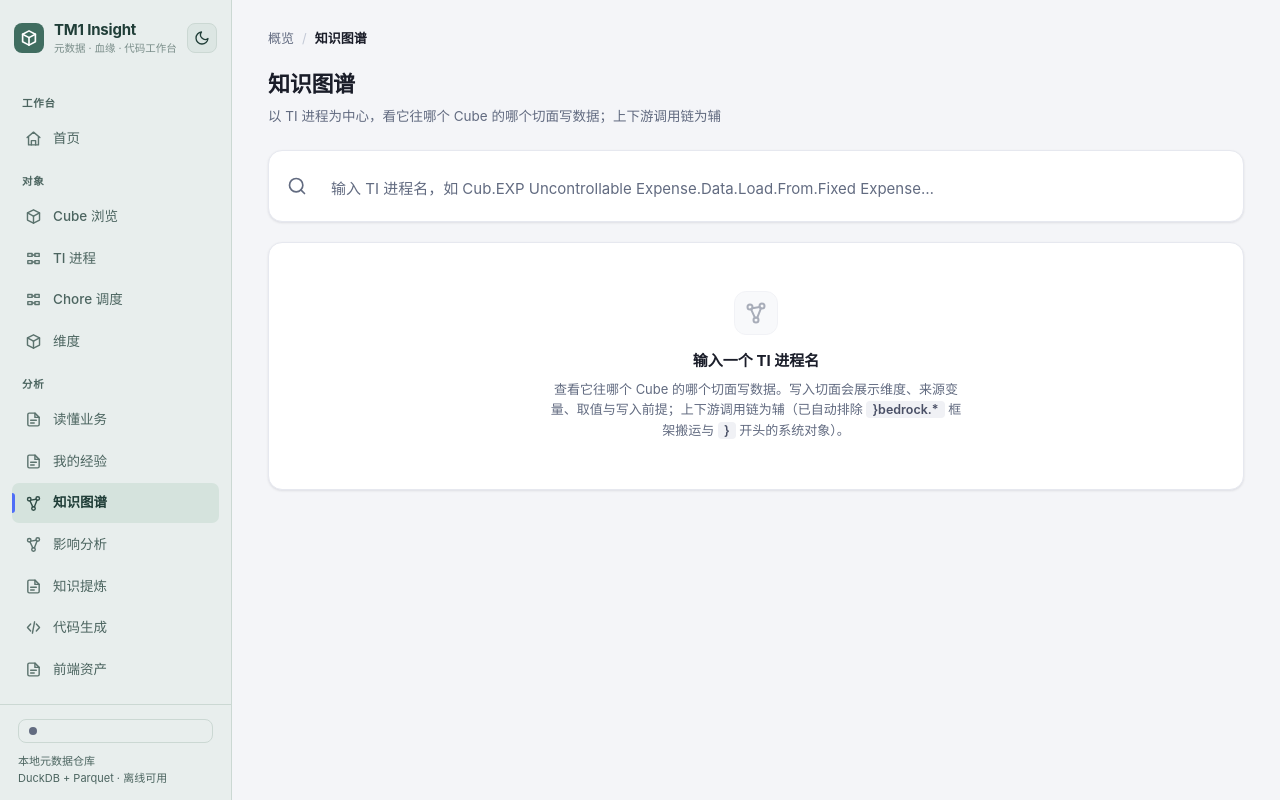
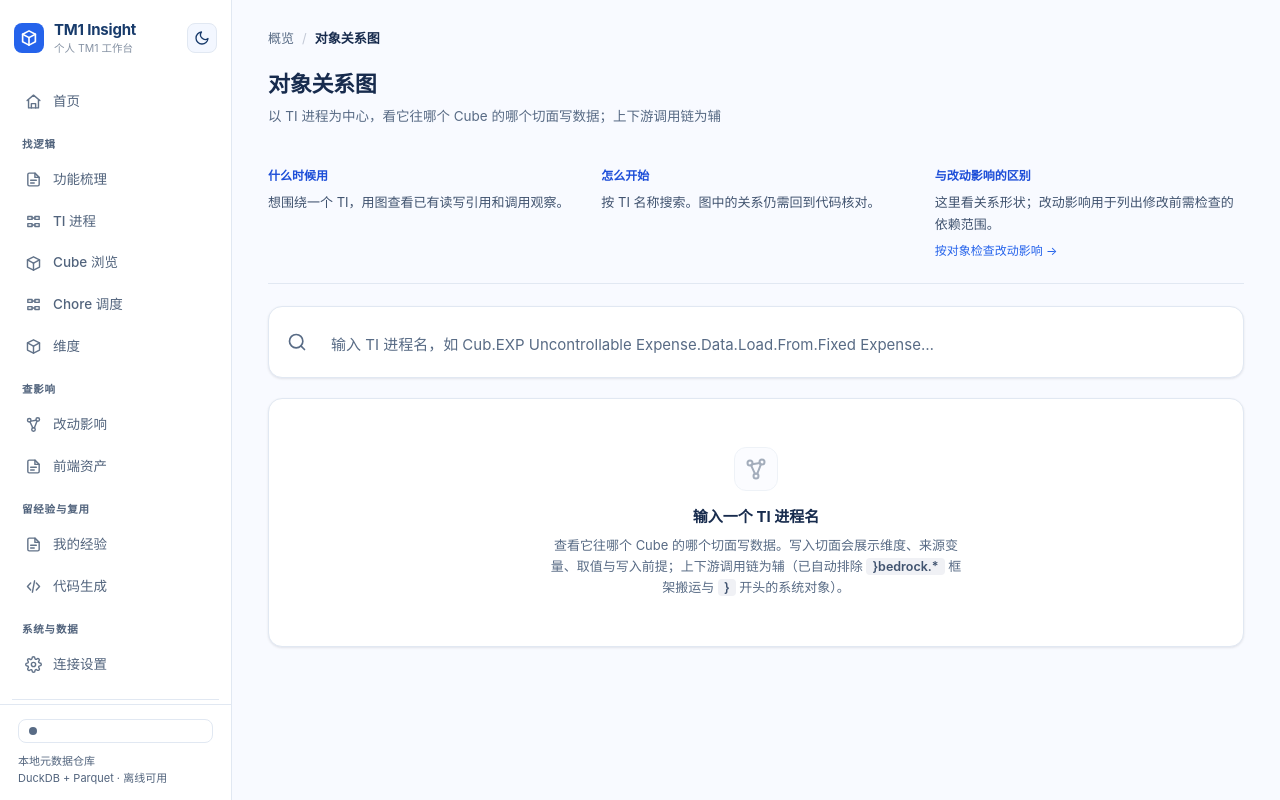
Before and after one commit to realYurk/tm1-insight, a FastAPI app: page /graph in a window 1280 px wide. Run offline with FastAPI, Linux system fonts and the light colour scheme; data that the repository does not hold is empty; parts of the project's set-up code (start-up, migrations or seed data) failed here and were passed over; some libraries are stand-ins or nearby versions.

Commit message:
feat: clarify personal workflows and brighten workspace design

```diff
--- a/src/tm1_insight/api/experience.py
+++ b/src/tm1_insight/api/experience.py
@@ -1,4 +1,4 @@
-"""Private reviewed experience, deterministic comparison and source isolation."""
+"""Personal experience notes, deterministic comparison and source isolation."""
 from __future__ import annotations
 import json
 import sqlite3
@@ -70,7 +70,7 @@ def save_candidate(body:Candidate):
 
 @router.get("/api/experience/cards")
 def list_cards(offset:int=Query(0,ge=0),limit:int=Query(20,ge=1,le=50),q:str=Query("",max_length=200),status:str=""):
-    if status and status not in experience.STATUSES:raise HTTPException(400,"未知评审状态。")
+    if status and status not in experience.STATUSES:raise HTTPException(400,"未知整理状态。")
     settings=get_settings().model_copy();source=fingerprint(settings)
     total,cards=experience.listing(settings,offset,limit,q,status)
     return {"total":total,"items":[tagged(card,source) for card in cards],"offset":offset,"source_fingerprint":source}
@@ -86,7 +86,7 @@ def get_card(identifier:str):
 def review_card(identifier:str,body:Review):
     settings=get_settings().model_copy();source=fingerprint(settings)
     try:
-        card=experience.update(settings,identifier,body.expected_revision,body.model_dump(exclude={"expected_revision"}),source)
+        card=experience.update(settings,identifier,body.expected_revision,body.model_dump(exclude={"expected_revision"},exclude_unset=True),source)
         return tagged(card,source)
     except KeyError as exc:raise HTTPException(404,"当前项目没有这条经验。") from exc
     except RuntimeError as exc:raise HTTPException(409,str(exc)) from exc
--- a/src/tm1_insight/api/static/workbench.css
+++ b/src/tm1_insight/api/static/workbench.css
@@ -3,14 +3,26 @@
 .invocation-columns > div { min-width: 0; overflow-wrap: anywhere; }
 .invocation-columns code { white-space: pre-wrap; }
 @media (max-width: 900px) { .invocation-columns { grid-template-columns: minmax(0,1fr); } }
-:root { --side-bg: #e8eeed; --side-bg-2: #dce6e3; --side-text: #4c6560; --side-text-strong: #203e38; --side-border: #cbd8d3; --side-active: #d5e3dd; }
-[data-theme="dark"] { --side-bg: #1b302f; --side-bg-2: #233e3a; --side-text: #b3cac4; --side-text-strong: #eef6f2; --side-border: #35524c; --side-active: #2b4942; }
-.sidebar .brand-logo { background: #406d60; box-shadow: none; }
+:root { --accent: #2563eb; --accent-strong: #1d4ed8; --accent-soft: #edf4ff; --accent-glow: rgb(37 99 235 / 10%); --bg: #f8faff; --card: #fff; --text: #172b4d; --text-2: #40536f; --muted: #586b85; --border: #e1e8f2; --border-strong: #cbd6e6; --side-bg: #fff; --side-bg-2: #f3f7ff; --side-text: #52647d; --side-text-strong: #183b6b; --side-border: #e1e8f2; --side-active: #eaf2ff; }
+[data-theme="dark"] { --accent: #82b1ff; --accent-strong: #aacbff; --accent-soft: #213455; --bg: #111b2c; --card: #19263b; --text: #ecf3ff; --text-2: #c6d5ec; --muted: #abbdd7; --border: #32435e; --border-strong: #4c6080; --side-bg: #142036; --side-bg-2: #203350; --side-text: #b8cae3; --side-text-strong: #ecf3ff; --side-border: #32435e; --side-active: #263e63; }
+.sidebar .brand-logo { background: #2563eb; box-shadow: none; }
 .sidebar .brand-name { color: var(--side-text-strong); }
 .sidebar .nav-link.active { color: var(--side-text-strong); }
 .sidebar .nav-group-label { opacity: 1; }
 .sidebar .sidebar-foot { opacity: 1; }
 .sidebar .theme-toggle { color: var(--side-text-strong); border-color: var(--side-border); background: var(--side-bg-2); }
+.btn.primary { background: #2563eb; border-color: #2563eb; color: #fff; }
+.btn.primary:hover { background: #1d4ed8; border-color: #1d4ed8; color: #fff; }
+.nav-more { border-top: 1px solid var(--side-border); margin-top: 14px; padding-top: 8px; }
+.nav-more summary { color: var(--side-text); font-size: 12px; padding: 10px; cursor: pointer; }
+.task-help { display: grid; grid-template-columns: repeat(3,minmax(0,1fr)); gap: 24px; padding: 16px 0 22px; margin: 0 0 22px; border-bottom: 1px solid var(--border); }
+.task-help h2 { font-size: 12px; font-weight: 600; color: var(--accent-strong); margin: 0 0 6px; }
+.task-help p { font-size: 13px; color: var(--text-2); margin: 0; line-height: 1.7; }
+.task-help a { display: inline-block; margin-top: 6px; font-size: 12px; }
+.study-extra { margin: 12px 0; }
+.study-extra summary { cursor: pointer; color: var(--muted); font-size: 13px; }
+@media (max-width: 700px) { .task-help { grid-template-columns: minmax(0,1fr); gap: 12px; } }
+@media (max-width: 1000px) { .sidebar .nav-more summary { padding: 12px 0; text-align: center; font-size: 10px; } }
 .workspace-home { max-width: 1280px; margin: 0 auto; }
 .workspace-heading { display: flex; justify-content: space-between; align-items: flex-start; gap: 24px; padding: 14px 0 30px; }
 .workspace-eyebrow { margin: 0 0 12px; font-size: 11px; font-weight: 600; letter-spacing: .13em; color: var(--muted); }
--- a/src/tm1_insight/api/templates/base.html
+++ b/src/tm1_insight/api/templates/base.html
@@ -11,7 +11,7 @@
     // 页面加载前应用主题，避免闪烁
     (function () {
       try {
-        var t = localStorage.getItem('tm1-theme');
+        var t = localStorage.getItem('tm1-theme-v2');
         if (t === 'dark') document.documentElement.setAttribute('data-theme', 'dark');
       } catch (e) {}
     })();
@@ -28,57 +28,37 @@
         </div>
         <div class="brand-text">
           <div class="brand-name">TM1 Insight</div>
-          <div class="brand-sub">元数据 · 血缘 · 代码工作台</div>
+          <div class="brand-sub">个人 TM1 工作台</div>
         </div>
         <button class="theme-toggle" id="theme-toggle" type="button" title="切换浅色/深色主题" aria-label="切换主题">
           <svg width="16" height="16" viewBox="0 0 24 24" fill="none" stroke="currentColor" stroke-width="2" stroke-linecap="round" stroke-linejoin="round"><path d="M21 12.79A9 9 0 1 1 11.21 3 7 7 0 0 0 21 12.79z"/></svg>
         </button>
       </div>
 
-      <nav class="sidebar-nav">
+      <nav class="sidebar-nav" aria-label="工作导航">
         {% set path = request.url.path %}
-        <div class="nav-group-label">工作台</div>
-        <a href="/" aria-label="首页" title="首页" class="nav-link {% if path == '/' %}active{% endif %}">
-          <span class="nav-icon">{% include "icons/home.svg" %}</span><span>首页</span>
-        </a>
-        <div class="nav-group-label">对象</div>
-        <a href="/cubes" aria-label="Cube 浏览" title="Cube 浏览" class="nav-link {% if path.startswith('/cubes') or path.startswith('/explorer/cube') %}active{% endif %}">
-          <span class="nav-icon">{% include "icons/cube.svg" %}</span><span>Cube 浏览</span>
-        </a>
-        <a href="/processes" aria-label="TI 进程" title="TI 进程" class="nav-link {% if path.startswith('/processes') or path.startswith('/explorer/process') or path in ['/calculation','/invocation'] %}active{% endif %}">
-          <span class="nav-icon">{% include "icons/process.svg" %}</span><span>TI 进程</span>
-        </a>
-        <a href="/chores" aria-label="Chore 调度" title="Chore 调度" class="nav-link {% if path.startswith('/chores') or path.startswith('/explorer/chore') %}active{% endif %}">
-          <span class="nav-icon">{% include "icons/process.svg" %}</span><span>Chore 调度</span>
-        </a>
-        <a href="/dimensions" aria-label="维度" title="维度" class="nav-link {% if path.startswith('/dimensions') %}active{% endif %}">
-          <span class="nav-icon">{% include "icons/cube.svg" %}</span><span>维度</span>
-        </a>
-        <div class="nav-group-label">分析</div>
-        <a href="/learn" aria-label="读懂业务" title="读懂业务" class="nav-link {% if path.startswith('/learn') %}active{% endif %}"><span class="nav-icon">{% include "icons/assets.svg" %}</span><span>读懂业务</span></a>
-        <a href="/experience" aria-label="我的经验" title="我的经验" class="nav-link {% if path.startswith('/experience') %}active{% endif %}"><span class="nav-icon">{% include "icons/assets.svg" %}</span><span>我的经验</span></a>
-        <a href="/graph" aria-label="知识图谱" title="知识图谱" class="nav-link {% if path.startswith('/graph') %}active{% endif %}">
-          <span class="nav-icon">{% include "icons/graph.svg" %}</span><span>知识图谱</span>
-        </a>
-        <a href="/impact" aria-label="影响分析" title="影响分析" class="nav-link {% if path.startswith('/impact') %}active{% endif %}">
-          <span class="nav-icon">{% include "icons/graph.svg" %}</span><span>影响分析</span>
-        </a>
-        <a href="/knowledge" aria-label="知识提炼" title="知识提炼" class="nav-link {% if path.startswith('/knowledge') %}active{% endif %}">
-          <span class="nav-icon">{% include "icons/assets.svg" %}</span><span>知识提炼</span>
-        </a>
-        <a href="/codegen" aria-label="代码生成" title="代码生成" class="nav-link {% if path.startswith('/codegen') %}active{% endif %}">
-          <span class="nav-icon">{% include "icons/codegen.svg" %}</span><span>代码生成</span>
-        </a>
-        <a href="/audit" aria-label="前端资产" title="前端资产" class="nav-link {% if path.startswith('/audit') %}active{% endif %}">
-          <span class="nav-icon">{% include "icons/assets.svg" %}</span><span>前端资产</span>
-        </a>
+        {% macro nav(href,label,icon,active) -%}<a href="{{ href }}" aria-label="{{ label }}" title="{{ label }}" class="nav-link {{ 'active' if active else '' }}" {% if active %}aria-current="page"{% endif %}><span class="nav-icon">{% include "icons/" ~ icon ~ ".svg" %}</span><span>{{ label }}</span></a>{%- endmacro %}
+        {{ nav('/','首页','home',path == '/') }}
+        <div class="nav-group-label">找逻辑</div>
+        {{ nav('/learn','功能梳理','assets',path.startswith('/learn')) }}
+        {{ nav('/processes','TI 进程','process',path.startswith('/processes') or path.startswith('/explorer/process') or path in ['/calculation','/invocation']) }}
+        {{ nav('/cubes','Cube 浏览','cube',path.startswith('/cubes') or path.startswith('/explorer/cube')) }}
+        {{ nav('/chores','Chore 调度','process',path.startswith('/chores') or path.startswith('/explorer/chore')) }}
+        {{ nav('/dimensions','维度','cube',path.startswith('/dimensions')) }}
+        <div class="nav-group-label">查影响</div>
+        {{ nav('/impact','改动影响','graph',path.startswith('/impact')) }}
+        {{ nav('/audit','前端资产','assets',path.startswith('/audit')) }}
+        <div class="nav-group-label">留经验与复用</div>
+        {{ nav('/experience','我的经验','assets',path.startswith('/experience')) }}
+        {{ nav('/codegen','代码生成','codegen',path.startswith('/codegen')) }}
         <div class="nav-group-label">系统与数据</div>
-        <a href="/settings" aria-label="连接设置" title="连接设置" class="nav-link {% if path.startswith('/settings') %}active{% endif %}">
-          <span class="nav-icon">{% include "icons/settings.svg" %}</span><span>连接设置</span>
-        </a>
-        <a href="/compare" aria-label="快照与版本" title="快照与版本" class="nav-link {% if path.startswith('/compare') %}active{% endif %}">
-          <span class="nav-icon">{% include "icons/assets.svg" %}</span><span>快照与版本</span>
-        </a>
+        {{ nav('/settings','连接设置','settings',path.startswith('/settings')) }}
+        <details class="nav-more" {% if path in ['/graph','/knowledge','/compare'] %}open{% endif %}>
+          <summary title="对象关系图、证据包导出、快照状态" aria-label="更多工具">更多工具</summary>
+          {{ nav('/graph','对象关系图','graph',path.startswith('/graph')) }}
+          {{ nav('/knowledge','证据包导出','assets',path.startswith('/knowledge')) }}
+          {{ nav('/compare','快照与版本','assets',path.startswith('/compare')) }}
+        </details>
       </nav>
 
       <div class="sidebar-foot">
@@ -105,10 +85,10 @@
         var isDark = document.documentElement.getAttribute('data-theme') === 'dark';
         if (isDark) {
           document.documentElement.removeAttribute('data-theme');
-          try { localStorage.setItem('tm1-theme', 'light'); } catch (e) {}
+          try { localStorage.setItem('tm1-theme-v2', 'light'); } catch (e) {}
         } else {
           document.documentElement.setAttribute('data-theme', 'dark');
-          try { localStorage.setItem('tm1-theme', 'dark'); } catch (e) {}
+          try { localStorage.setItem('tm1-theme-v2', 'dark'); } catch (e) {}
         }
       });
     })();
--- a/src/tm1_insight/api/templates/graph.html
+++ b/src/tm1_insight/api/templates/graph.html
@@ -1,9 +1,9 @@
 {% extends "base.html" %}
-{% block title %}知识图谱 · TM1 Insight{% endblock %}
+{% block title %}对象关系图 · TM1 Insight{% endblock %}
 
 {% block breadcrumb %}
 <nav class="breadcrumb">
-  <a href="/">概览</a><span class="sep">/</span><span class="current">知识图谱</span>
+  <a href="/">概览</a><span class="sep">/</span><span class="current">对象关系图</span>
   {% if graph %}<span class="sep">/</span><span class="current">{{ graph.root }}</span>{% endif %}
 </nav>
 {% endblock %}
@@ -11,11 +11,12 @@
 {% block content %}
 <div class="page-head">
   <div>
-    <h1 class="page-title">知识图谱</h1>
+    <h1 class="page-title">对象关系图</h1>
     <p class="page-sub">以 TI 进程为中心，看它往哪个 Cube 的哪个切面写数据；上下游调用链为辅</p>
   </div>
 </div>
 
+{% include "task_help.html" %}
 <!-- ============ TI 搜索（自动联想） ============ -->
 <div class="search-hero">
   <div class="search-box">
@@ -177,7 +178,7 @@
 <div class="graph-node" style="margin-left: {{ (node.depth - 1) * 16 }}px;">
   <div class="gn-head">
     <span class="gn-kind {{ 'up' if kind == 'caller' else 'down' }}">{{ '上游' if kind == 'caller' else '下游' }}</span>
-    <a class="gn-name" href="/graph?ti={{ node.name }}" title="在知识图谱中以此 TI 为中心展开">{{ node.name }}</a>
+    <a class="gn-name" href="/graph?ti={{ node.name }}" title="在对象关系图中以此 TI 为中心展开">{{ node.name }}</a>
     <a class="gn-recenter" href="/graph?ti={{ node.name }}" title="以此为中心重新展开"><svg width="12" height="12" viewBox="0 0 24 24" fill="none" stroke="currentColor" stroke-width="2.4" stroke-linecap="round" stroke-linejoin="round"><path d="M12 3v12M12 15l-4-4M12 15l4-4"/></svg></a>
   </div>
   <div class="gn-flow">
--- a/src/tm1_insight/api/templates/knowledge.html
+++ b/src/tm1_insight/api/templates/knowledge.html
@@ -1,11 +1,12 @@
 {% extends "base.html" %}
-{% block title %}知识提炼 · TM1 Insight{% endblock %}
+{% block title %}证据包导出 · TM1 Insight{% endblock %}
 {% block content %}
 <div class="page-head"><div>
-  <h1 class="page-title">知识提炼</h1>
+  <h1 class="page-title">证据包导出</h1>
   <p class="page-sub">将模型关系与代码证据整理成可复查的本地知识包</p>
 </div><span class="tag">离线分析 · 无 AI</span></div>
 
+{% include "task_help.html" %}
 <section class="card" aria-labelledby="scope-title">
   <h2 id="scope-title">选择功能范围</h2>
   <form id="knowledge-form">
--- /dev/null
+++ b/src/tm1_insight/api/templates/task_help.html
@@ -0,0 +1,9 @@
+{% set help = {
+  '/learn': [('什么时候用','接手陌生功能，想找到相关 TI、Cube 和公式。'),('怎么开始','输入功能名或 TI 名称片段。先看关键 TI，再点「核对计算定义」。'),('看完做什么','准备修改时去查改动影响；有心得就保存到我的经验。')],
+  '/impact': [('什么时候用','准备改一个 TI 或 Cube，先列出需要回归检查的对象。'),('怎么开始','输入准确对象名，分别看「它依赖谁」和「谁依赖它」。'),('得到什么','静态结构依赖清单和路径，不是金额影响或已执行的调用链。')],
+  '/experience': [('什么时候用','你已经核对过一段计算，想记住用途、边界和测试结果。'),('怎么开始','从功能梳理的关键 TI 保存线索，再补充自己的笔记。'),('得到什么','按模型保存的个人经验及修改历史，无需其他人审批。')],
+  '/graph': [('什么时候用','想围绕一个 TI，用图查看已有读写引用和调用观察。'),('怎么开始','按 TI 名称搜索。图中的关系仍需回到代码核对。'),('与改动影响的区别','这里看关系形状；改动影响用于列出修改前需检查的依赖范围。')],
+  '/knowledge': [('什么时候用','需要导出指定范围的对象、引用和代码证据，供本地留档。'),('怎么开始','先预览前缀或关键词范围，再分析并导出证据包。'),('与功能梳理的区别','这里侧重材料导出；日常理解计算优先使用功能梳理与 TI 计算检查。')]
+}.get(request.url.path) %}
+{% set next_step = {'/learn':('/impact','准备修改？查改动影响 →'),'/impact':('/processes','回到 TI 核对源码 →'),'/experience':('/learn','从功能梳理新增线索 →'),'/graph':('/impact','按对象检查改动影响 →'),'/knowledge':('/learn','回到功能梳理 →')}.get(request.url.path) %}
+{% if help %}<section class="task-help" aria-label="本页怎么用">{% for title,text in help %}<div><h2>{{ title }}</h2><p>{{ text }}</p>{% if loop.last and next_step %}<a href="{{ next_step[0] }}">{{ next_step[1] }}</a>{% endif %}</div>{% endfor %}</section>{% endif %}
```
Also changed, not shown: docs/DELIVERY_PERSONAL_WORKSPACE.md (added, +72 -0 lines), src/tm1_insight/api/static/learn.js (+9 -9 lines), src/tm1_insight/api/templates/experience.html (+8 -7 lines), src/tm1_insight/api/templates/impact.html (+16 -13 lines), src/tm1_insight/api/templates/learn.html (+9 -7 lines), src/tm1_insight/api/templates/workbench_home.html (+6 -6 lines), src/tm1_insight/learning/experience.py (+4 -4 lines), tests/test_experience.py (+41 -0 lines), README.md, src/tm1_insight/api/static/experience.js.
